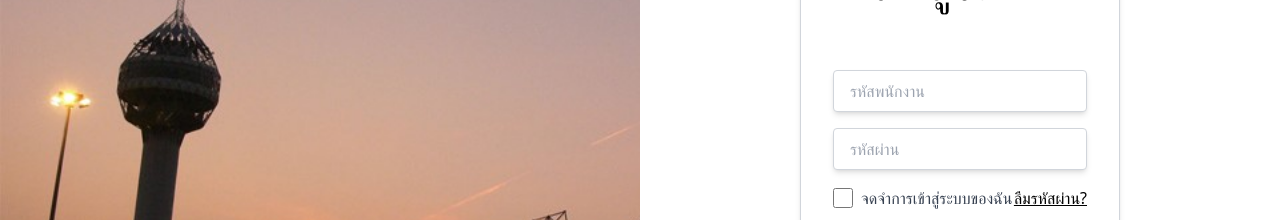
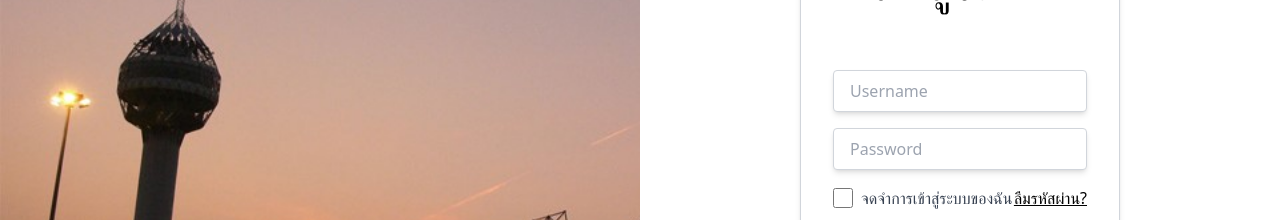
Before and after one commit to BestTTTA/fe-sut-skin, a Next.js app: page / in a window 1280 px wide. Shown: the part 339-559 px from the top of the page. Built offline with nearby package versions, Linux system fonts and the light colour scheme.

Commit message:
Update page.tsx

```diff
--- a/src/app/page.tsx
+++ b/src/app/page.tsx
@@ -24,13 +24,13 @@ export default function Login() {
           <form className="flex flex-col items-center space-y-4">
             <input
               type="text"
-              placeholder="รหัสพนักงาน"
+              placeholder="Username"
               required
               className="bg-white border border-gray-300 rounded px-4 py-2 w-full shadow-md"
             />
             <input
               type="password"
-              placeholder="รหัสผ่าน"
+              placeholder="Password"
               required
               className="bg-white border border-gray-300 rounded px-4 py-2 w-full shadow-md"
             />
```
